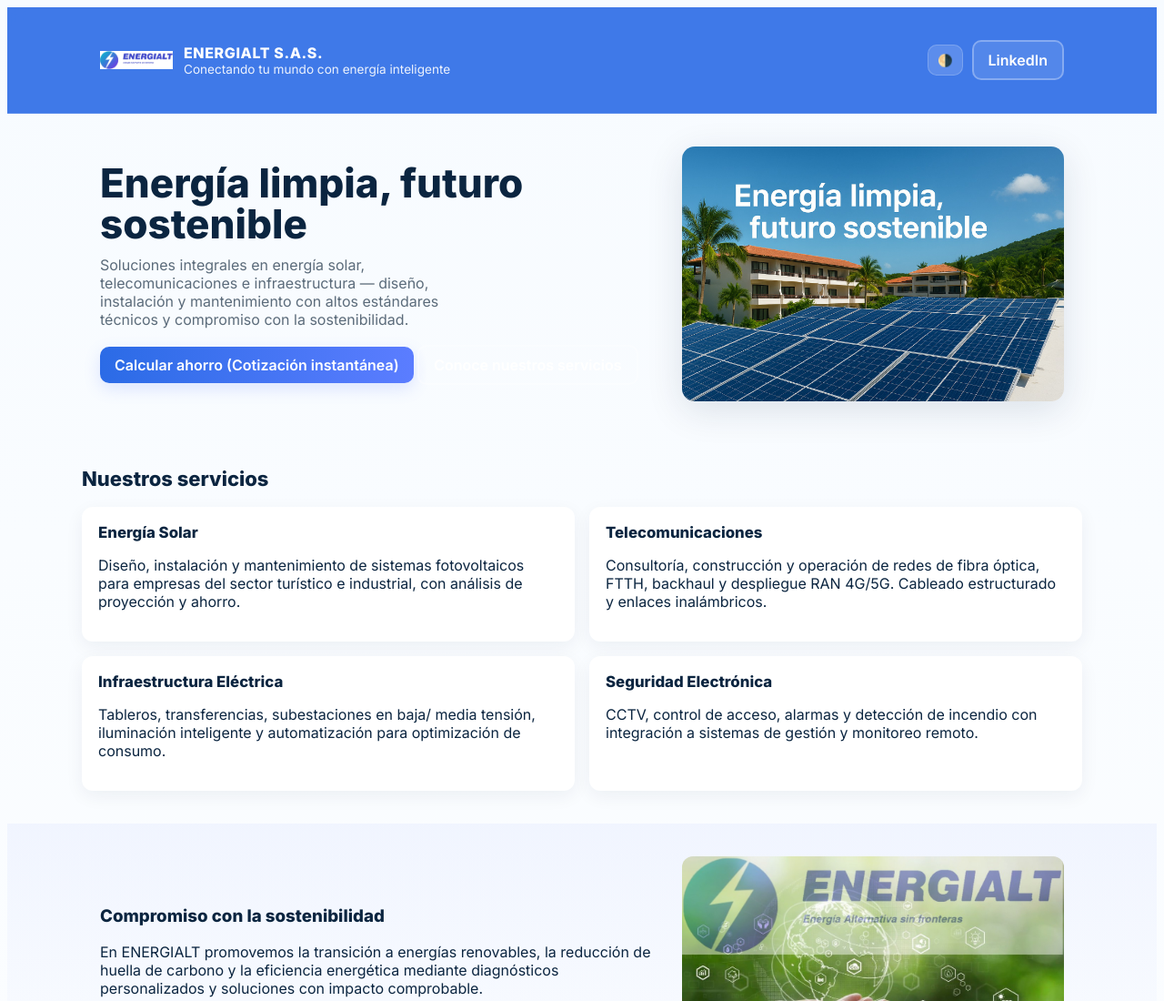
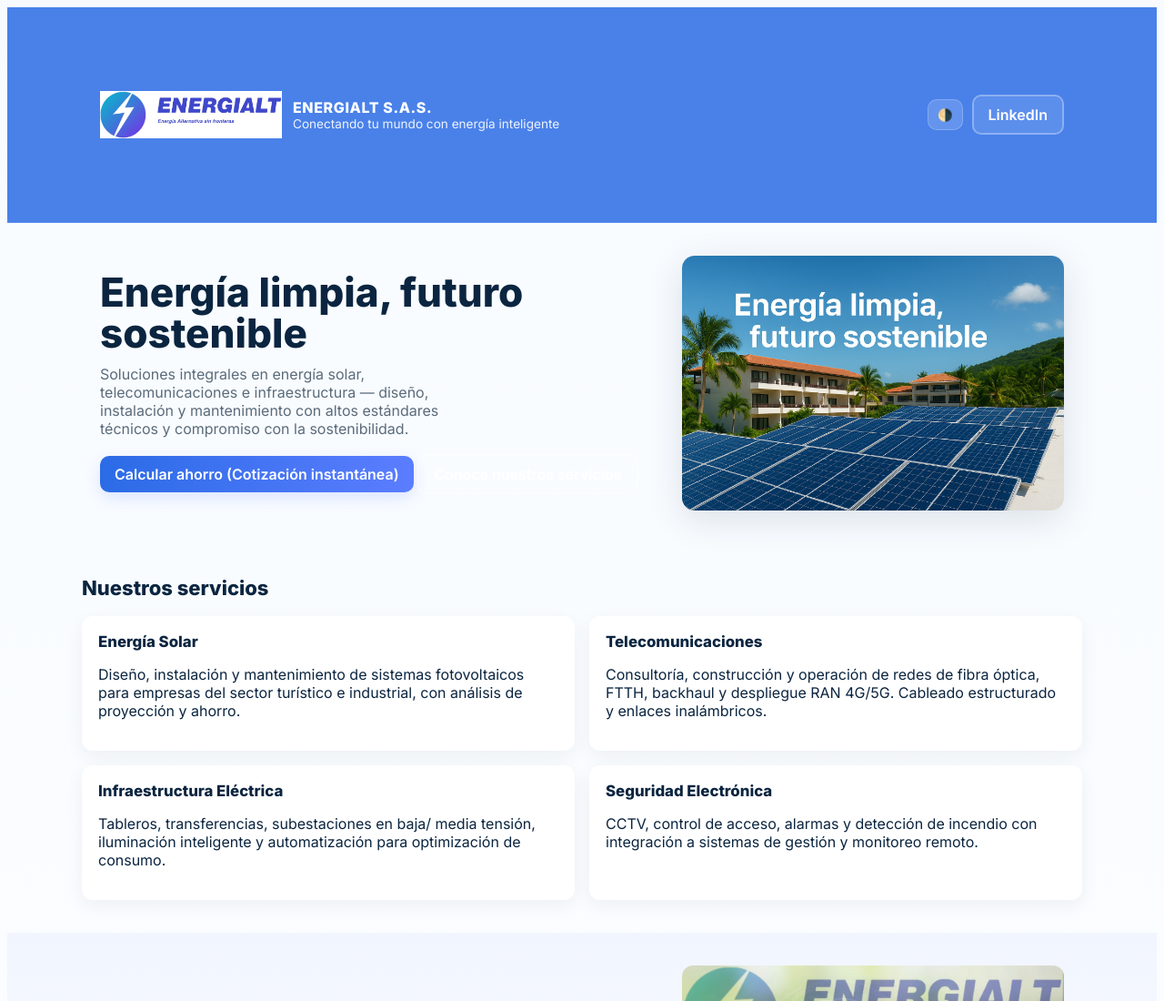
Before and after one commit to dizutta69/energialtcorp, a plain HTML site: page index.html in a window 1280 px wide. Shown: the top 1100 px of the page at 91% size. Drawn offline with Linux system fonts and the light colour scheme.

Commit message:
Update styles.css

```diff
--- a/css/styles.css
+++ b/css/styles.css
@@ -19,13 +19,13 @@
   position:sticky;
   top:0;
   z-index:40;
-  backdrop-filter: blur(10px);
-  background: rgba(43, 107, 230, 0.9); /* AZUL ENERGIALT */
-  border-bottom: 1px solid rgba(255, 255, 255, 0.15);
+  backdrop-filter: blur(8px);
+  background: rgba(43, 107, 230, 0.85); /* AZUL ENERGIALT */
+  border-bottom: 1px solid rgba(255, 255, 255, 0.1);
 }
 .header-inner{ display:flex; align-items:center; justify-content:space-between; flex-wrap: wrap; gap: 15px;}
 .brand{ display:flex; align-items:center; gap:12px;}
-.logo{ width:80px; height:80px; object-fit:contain; border-radius:10px;}
+.logo{ width:200px; height:200px; object-fit:contain; border-radius:10px;}
 .brand-text h1{ margin:0; font-size:1rem; font-weight:700; letter-spacing:0.6px; color:white;}
 .tagline{ margin:0; color:rgba(255,255,255,0.9); font-size:0.85rem;}
 
```
